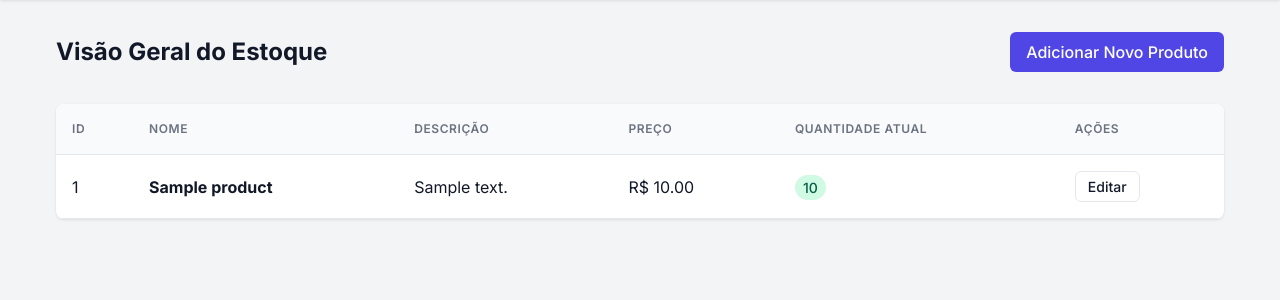
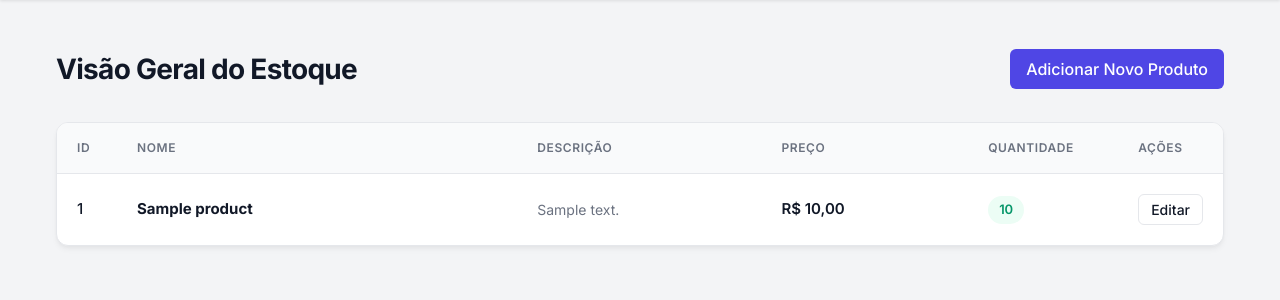
Before and after one commit to gbprg/Controle-estoque-faculdade, a Flask app: page /dashboard in a window 1280 px wide. Shown: the part 68-368 px from the top of the page. Run offline with Flask 3, Linux system fonts and the light colour scheme; the visitor is signed in with stand-in values (Sample User, id 1); tables that the repository leaves empty hold one stand-in row (values such as "Sample post").

Commit message:
feat: Implement currency input masking, refine dashboard table display, and add technical documentation with a flowchart.

```diff
--- a/static/style.css
+++ b/static/style.css
@@ -209,74 +209,149 @@ input:focus, textarea:focus, select:focus {
     justify-content: space-between;
     align-items: center;
     margin-bottom: 2rem;
+    padding-top: 1rem;
 }
 
 .dashboard-header h1 {
-    font-size: 1.5rem;
+    font-size: 1.75rem;
+    font-weight: 700;
     color: var(--text-main);
+    letter-spacing: -0.025em;
 }
 
 .products-container {
     background: var(--surface);
-    border-radius: 0.5rem;
-    box-shadow: 0 1px 3px rgba(0,0,0,0.1);
+    border-radius: 0.75rem;
+    box-shadow: 0 4px 6px -1px rgba(0,0,0,0.05), 0 2px 4px -1px rgba(0,0,0,0.03);
+    border: 1px solid var(--border);
     overflow: hidden;
 }
 
 .data-table {
     width: 100%;
     border-collapse: collapse;
-}
-
-.data-table th, .data-table td {
-    padding: 1rem;
-    text-align: left;
-    border-bottom: 1px solid var(--border);
+    font-size: 0.9375rem;
 }
 
 .data-table th {
     background-color: #f9fafb;
+    padding: 1rem 1.25rem;
+    text-align: left;
     font-weight: 600;
     color: var(--text-muted);
     text-transform: uppercase;
     font-size: 0.75rem;
     letter-spacing: 0.05em;
+    border-bottom: 1px solid var(--border);
+}
+
+.data-table td {
+    padding: 1.25rem;
+    vertical-align: middle;
+    border-bottom: 1px solid var(--border);
+    color: var(--text-main);
+}
+
+.data-table tr:last-child td {
+    border-bottom: none;
 }
 
 .data-table tr:hover {
-    background-color: #f9fafb;
+    background-color: #fbfbfb;
+}
+
+/* Column Specifics */
+.col-id {
+    color: var(--text-muted);
+    font-weight: 500;
+    width: 60px;
+}
+
+.col-name {
+    min-width: 200px;
+    font-weight: 600;
+}
+
+.col-desc {
+    max-width: 350px;
+}
+
+.desc-text {
+    color: var(--text-muted);
+    font-size: 0.875rem;
+    display: -webkit-box;
+    -webkit-line-clamp: 2;
+    line-clamp: 2;
+    -webkit-box-orient: vertical;
+    overflow: hidden;
+    line-height: 1.4;
+}
+
+.col-price {
+    font-weight: 600;
+    white-space: nowrap;
+    color: var(--primary);
+}
+
+.col-qty {
+    width: 150px;
+}
+
+.qty-wrapper {
+    display: flex;
+    align-items: center;
+    gap: 0.5rem;
+}
+
+.col-actions {
+    text-align: right;
+    width: 100px;
 }
 
 .row-danger {
-    background-color: #fef2f2 !important;
+    background-color: #fffafb !important;
+}
+
+.row-danger:hover {
+    background-color: #fff5f6 !important;
 }
 
 .badge {
-    padding: 0.25rem 0.5rem;
+    display: inline-flex;
+    align-items: center;
+    justify-content: center;
+    min-width: 2.25rem;
+    height: 1.75rem;
+    padding: 0 0.5rem;
     border-radius: 9999px;
-    font-size: 0.875rem;
-    font-weight: 500;
+    font-size: 0.8125rem;
+    font-weight: 600;
 }
 
 .badge-success {
-    background-color: #d1fae5;
-    color: #065f46;
+    background-color: #ecfdf5;
+    color: #059669;
 }
 
 .badge-danger {
-    background-color: #fee2e2;
-    color: #991b1b;
+    background-color: #fef2f2;
+    color: #dc2626;
 }
 
 .warning-icon {
-    margin-left: 0.5rem;
-    font-size: 1.1rem;
+    font-size: 1.25rem;
+    animation: pulse 2s infinite;
+}
+
+@keyframes pulse {
+    0% { transform: scale(1); }
+    50% { transform: scale(1.1); }
+    100% { transform: scale(1); }
 }
 
 .empty-state {
-    padding: 4rem 2rem;
+    padding: 5rem 2rem;
     text-align: center;
-    color: var(--text-muted);
 }
 
 /* Alerts */
--- a/templates/base.html
+++ b/templates/base.html
@@ -36,5 +36,6 @@
 
         {% block content %}{% endblock %}
     </main>
+    {% block scripts %}{% endblock %}
 </body>
 </html>
--- a/templates/dashboard.html
+++ b/templates/dashboard.html
@@ -10,31 +10,34 @@
     <table class="data-table">
         <thead>
             <tr>
-                <th>ID</th>
-                <th>Nome</th>
-                <th>Descrição</th>
-                <th>Preço</th>
-                <th>Quantidade Atual</th>
-                <th>Ações</th>
+                <th class="col-id">ID</th>
+                <th class="col-name">Nome</th>
+                <th class="col-desc">Descrição</th>
+                <th class="col-price">Preço</th>
+                <th class="col-qty">Quantidade</th>
+                <th class="col-actions">Ações</th>
             </tr>
         </thead>
         <tbody>
             {% for p in products %}
             <tr class="{% if p.quantity < p.min_quantity %}row-danger{% endif %}">
-                <td>{{ p.id }}</td>
-                <td><strong>{{ p.name }}</strong></td>
-                <td>{{ p.description }}</td>
-                <td>R$ {{ "%.2f"|format(p.price) }}</td>
-                <td>
-                    <span
-                        class="badge {% if p.quantity < p.min_quantity %}badge-danger{% else %}badge-success{% endif %}">
-                        {{ p.quantity }}
-                    </span>
-                    {% if p.quantity < p.min_quantity %} <span class="warning-icon"
-                        title="Estoque abaixo do mínimo ({{ p.min_quantity }})">⚠️</span>
+                <td class="col-id">{{ p.id }}</td>
+                <td class="col-name"><strong>{{ p.name }}</strong></td>
+                <td class="col-desc">
+                    <div class="desc-text">{{ p.description }}</div>
+                </td>
+                <td class="col-price">R$ {{ "%.2f"|format(p.price)|replace('.', ',') }}</td>
+                <td class="col-qty">
+                    <div class="qty-wrapper">
+                        <span class="badge {% if p.quantity < p.min_quantity %}badge-danger{% else %}badge-success{% endif %}">
+                            {{ p.quantity }}
+                        </span>
+                        {% if p.quantity < p.min_quantity %}
+                            <span class="warning-icon" title="Estoque abaixo do mínimo ({{ p.min_quantity }})">⚠️</span>
                         {% endif %}
+                    </div>
                 </td>
-                <td>
+                <td class="col-actions">
                     <a href="{{ url_for('editar_produto', id=p.id) }}" class="btn btn-secondary btn-sm">Editar</a>
                 </td>
             </tr>
```
Also changed, not shown: templates/produto_form.html (+79 -2 lines).
